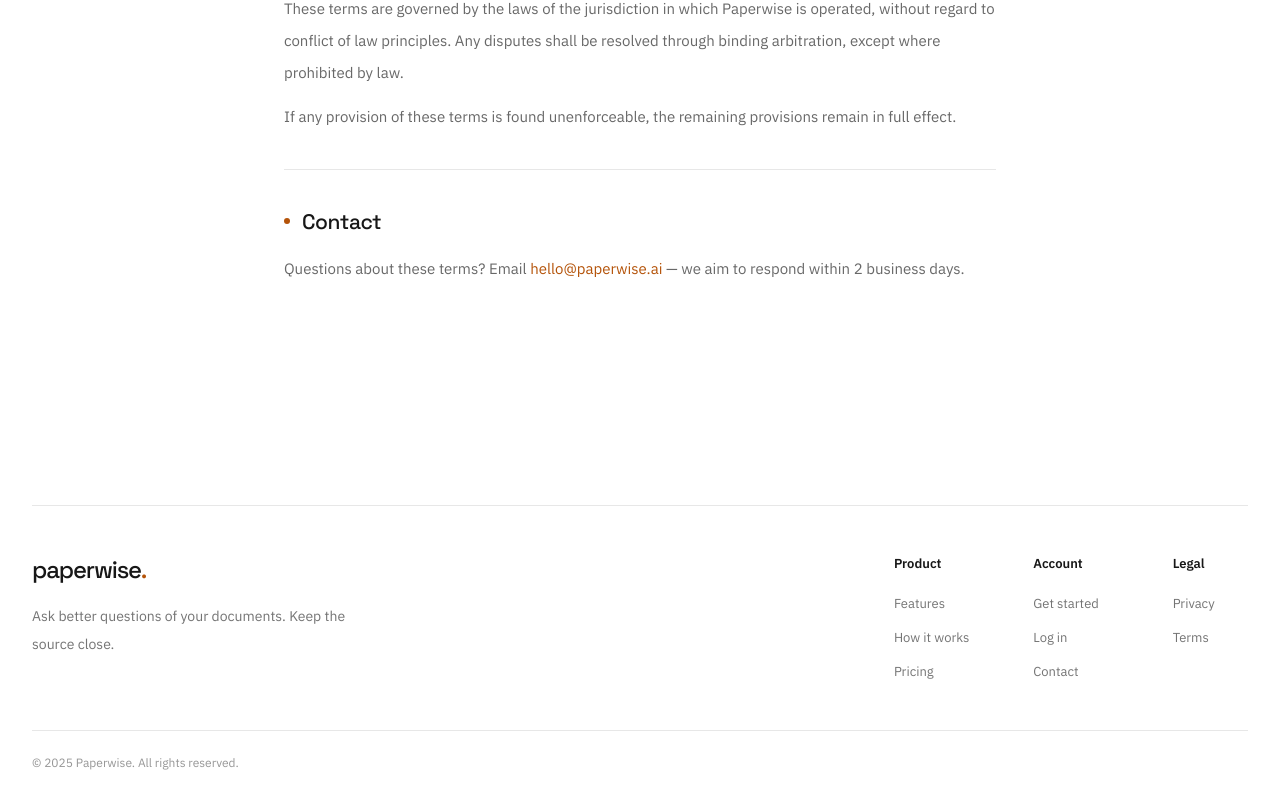
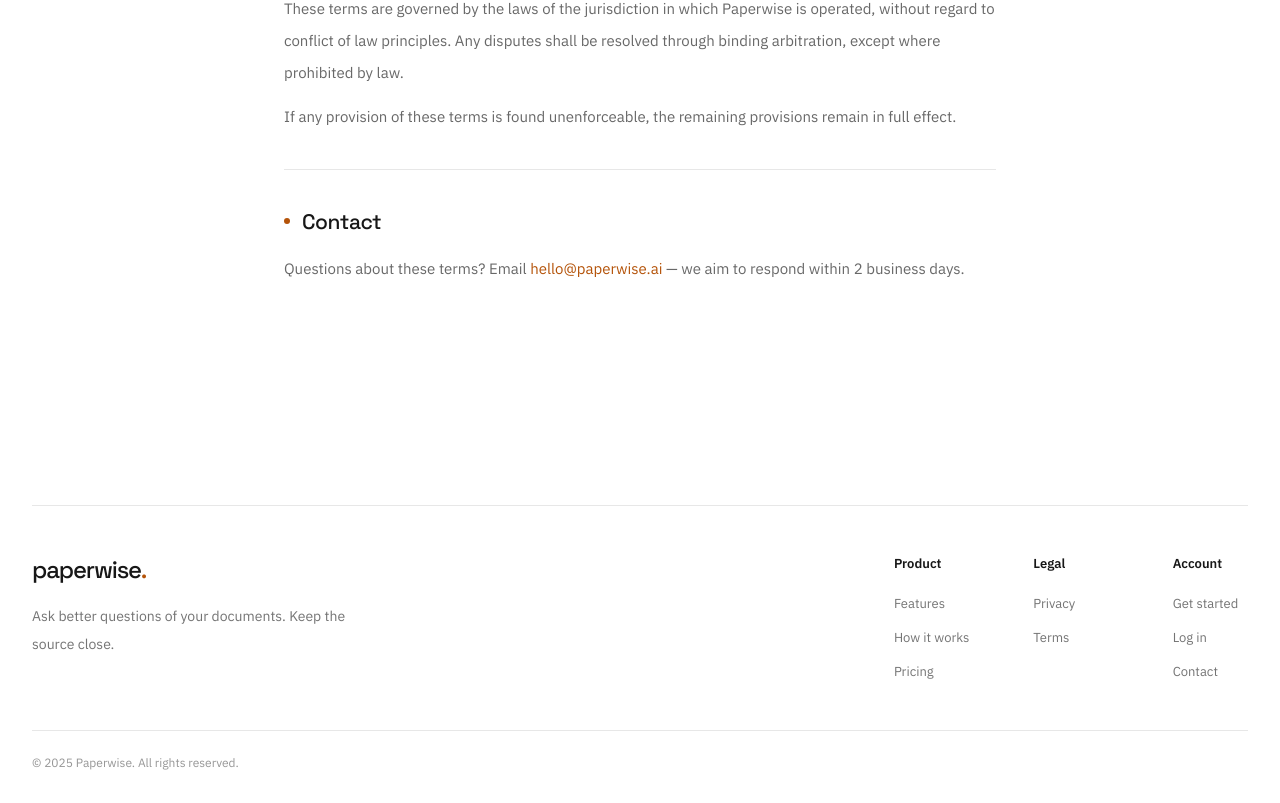
Before and after one commit to chaturved/ai-doc-assistant, a Next.js app in the folder frontend/: page /terms in a window 1280 px wide. Shown: the part 2982-3785 px from the top of the page. Built offline with nearby package versions, Linux system fonts and the light colour scheme; no server answers.

Commit message:
Auth buttons states

```diff
--- a/frontend/src/app/page.tsx
+++ b/frontend/src/app/page.tsx
@@ -1,8 +1,8 @@
-import Link from "next/link";
-import { ArrowRight, ArrowUpRight, FileSearch, FileText, MessageSquare, ShieldCheck, Sparkles } from "lucide-react";
+import { ArrowRight, FileSearch, FileText, MessageSquare, ShieldCheck, Sparkles } from "lucide-react";
 import { ProductPreview } from "@/components/site/product-preview";
 import { SiteFooter } from "@/components/site/site-footer";
 import { SiteNav } from "@/components/site/site-nav";
+import { AuthActionLink } from "@/components/site/auth-action-link";
 
 const steps = [
   { number: "01", title: "Bring your sources", description: "Add the reports, notes, and documents you want to understand. Your library keeps them together.", icon: FileText },
@@ -22,10 +22,10 @@ export default function LandingPage() {
               <h1 className="font-display text-[44px] font-medium leading-[1.02] tracking-[-0.045em] sm:text-[58px] lg:text-[72px]">Make sense of the files that matter.</h1>
               <p className="mt-7 max-w-[500px] text-[17px] leading-8 text-ink/65 md:text-[19px]">Paperwise turns scattered documents into answers you can verify. Ask a question, see the source, and keep moving.</p>
               <div className="mt-9 flex flex-wrap items-center gap-3">
-                <Link href="/signup" className="inline-flex min-h-12 items-center justify-center gap-2 rounded-full bg-ink px-6 text-sm font-medium text-bg transition hover:opacity-80">Start with your documents <ArrowUpRight size={16} /></Link>
+                <AuthActionLink signedOutLabel="Start with your documents" signedInLabel="Continue in your workspace" className="inline-flex min-h-12 items-center justify-center gap-2 rounded-full bg-ink px-6 text-sm font-medium text-bg transition hover:opacity-80" />
                 <a href="#how-it-works" className="inline-flex min-h-12 items-center justify-center gap-2 rounded-full border border-ink/20 px-6 text-sm font-medium transition hover:bg-ink/5">See how it works <ArrowRight size={16} /></a>
               </div>
-              <p className="mt-6 text-[13px] text-ink/45">Free to start · No payment details needed</p>
+              <p className="mt-6 text-[13px] text-ink/45">Your documents and conversations, all in one place.</p>
             </div>
 
             <div className="relative isolate overflow-hidden rounded-lg border border-ink/10 bg-card p-5 sm:p-8 lg:min-h-[550px] lg:pt-16">
@@ -58,7 +58,7 @@ export default function LandingPage() {
               <p className="mb-5 text-xs font-semibold uppercase tracking-[0.16em] text-accent">How Paperwise works</p>
               <h2 className="font-display text-[34px] font-medium leading-[1.1] tracking-[-0.035em] md:text-[48px]">A simple path from question to source.</h2>
               <p className="mt-5 text-[17px] leading-8 text-ink/60">The useful detail is already in your files. Paperwise helps you find it and see where it came from.</p>
-              <Link href="/signup" className="mt-8 inline-flex items-center gap-2 text-sm font-semibold text-accent hover:opacity-70">Open your workspace <ArrowUpRight size={16} /></Link>
+              <AuthActionLink signedOutLabel="Create your workspace" signedInLabel="Open your workspace" className="mt-8 inline-flex items-center gap-2 text-sm font-semibold text-accent hover:opacity-70" />
             </div>
             <div className="border-t border-ink/15">
               {steps.map(({ number, title, description, icon: Icon }) => (
@@ -96,8 +96,8 @@ export default function LandingPage() {
 
         <section className="px-5 md:px-8">
           <div className="mx-auto grid max-w-[1280px] gap-8 rounded-lg bg-[#1b1b1b] px-8 py-12 text-white dark:border dark:border-white/10 dark:bg-[#242424] md:grid-cols-[1fr_auto] md:items-end md:px-12 md:py-16">
-            <div><p className="mb-5 text-xs font-semibold uppercase tracking-[0.16em] text-amber-400">Ready when you are</p><h2 className="max-w-2xl font-display text-[34px] font-medium leading-[1.1] tracking-[-0.035em] md:text-[48px]">Your next answer starts with a document.</h2><p className="mt-4 text-[16px] leading-7 text-white/65">Start free and see what is already waiting in your files.</p></div>
-            <Link href="/signup" className="inline-flex min-h-12 w-fit items-center justify-center gap-2 rounded-full bg-amber-400 px-6 text-sm font-semibold text-[#211608] transition hover:opacity-85">Get started <ArrowUpRight size={16} /></Link>
+            <div><p className="mb-5 text-xs font-semibold uppercase tracking-[0.16em] text-amber-400">Ready when you are</p><h2 className="max-w-2xl font-display text-[34px] font-medium leading-[1.1] tracking-[-0.035em] md:text-[48px]">Your next answer starts with a document.</h2><p className="mt-4 text-[16px] leading-7 text-white/65">Bring your files together and ask your next question.</p></div>
+            <AuthActionLink signedOutLabel="Get started" signedInLabel="Go to workspace" className="inline-flex min-h-12 w-fit items-center justify-center gap-2 rounded-full bg-amber-400 px-6 text-sm font-semibold text-[#211608] transition hover:opacity-85" />
           </div>
         </section>
       </main>
--- a/frontend/src/app/pricing/page.tsx
+++ b/frontend/src/app/pricing/page.tsx
@@ -1,8 +1,8 @@
-import Link from "next/link";
-import { ArrowRight, ArrowUpRight, Check, Sparkles } from "lucide-react";
+import { Check, Sparkles } from "lucide-react";
 import { PricingWaitlistForm } from "@/components/site/pricing-waitlist-form";
 import { SiteNav } from "@/components/site/site-nav";
 import { SiteFooter } from "@/components/site/site-footer";
+import { AuthActionLink } from "@/components/site/auth-action-link";
 
 const freeFeatures = [
   "5 documents in your library",
@@ -51,9 +51,7 @@ export default function PricingPage() {
                     </li>
                   ))}
                 </ul>
-                <Link href="/signup" className="mt-10 inline-flex min-h-12 items-center justify-center gap-2 rounded-full bg-ink px-6 text-sm font-medium text-bg transition hover:opacity-80">
-                  Get started for free <ArrowUpRight size={16} />
-                </Link>
+                <AuthActionLink signedOutLabel="Get started for free" signedInLabel="Open your workspace" className="mt-10 inline-flex min-h-12 items-center justify-center gap-2 rounded-full bg-ink px-6 text-sm font-medium text-bg transition hover:opacity-80" />
               </article>
 
               <article className="relative flex h-full flex-col overflow-hidden rounded-md border border-accent/35 bg-card p-7 text-ink sm:p-9 lg:p-11">
@@ -83,7 +81,7 @@ export default function PricingPage() {
         <section className="mt-8 px-5 md:px-8">
           <div className="mx-auto flex max-w-[1280px] flex-col gap-6 border-t border-ink/15 pt-10 md:flex-row md:items-center md:justify-between">
             <div><h2 className="font-display text-[28px] font-medium tracking-[-0.03em] md:text-[36px]">Ready to see what your files know?</h2><p className="mt-2 text-[15px] leading-7 text-ink/60">Open your workspace and start with a question.</p></div>
-            <Link href="/signup" className="inline-flex min-h-11 w-fit shrink-0 items-center justify-center gap-2 rounded-full bg-ink px-6 text-sm font-medium text-bg transition hover:opacity-80">Get started <ArrowRight size={16} /></Link>
+            <AuthActionLink signedOutLabel="Get started" signedInLabel="Open your workspace" arrow="right" className="inline-flex min-h-11 w-fit shrink-0 items-center justify-center gap-2 rounded-full bg-ink px-6 text-sm font-medium text-bg transition hover:opacity-80" />
           </div>
         </section>
       </main>
--- /dev/null
+++ b/frontend/src/components/site/auth-action-link.tsx
@@ -0,0 +1,27 @@
+"use client";
+
+import Link from "next/link";
+import { ArrowRight, ArrowUpRight } from "lucide-react";
+import { useAuth } from "@/context/AuthContext";
+
+interface AuthActionLinkProps {
+  signedOutLabel: string;
+  signedInLabel?: string;
+  className: string;
+  arrow?: "right" | "up-right";
+}
+
+export function AuthActionLink({ signedOutLabel, signedInLabel = "Open your workspace", className, arrow = "up-right" }: AuthActionLinkProps) {
+  const { user, loading } = useAuth();
+  const Icon = arrow === "right" ? ArrowRight : ArrowUpRight;
+
+  if (loading) {
+    return <span role="status" aria-label="Checking account status" className={`${className} cursor-default opacity-50`}><span className="h-3 w-28 animate-pulse rounded-full bg-current/25" /></span>;
+  }
+
+  return (
+    <Link href={user ? "/dashboard" : "/signup"} className={className}>
+      {user ? signedInLabel : signedOutLabel} <Icon size={16} />
+    </Link>
+  );
+}
--- /dev/null
+++ b/frontend/src/components/site/site-account-links.tsx
@@ -0,0 +1,26 @@
+"use client";
+
+import Link from "next/link";
+import { useAuth } from "@/context/AuthContext";
+
+const signedOutLinks = [
+  { label: "Get started", href: "/signup" },
+  { label: "Log in", href: "/login" },
+];
+
+const signedInLinks = [
+  { label: "Workspace", href: "/dashboard" },
+  { label: "Profile", href: "/settings/profile" },
+];
+
+export function SiteAccountLinks() {
+  const { user, loading } = useAuth();
+  const links = loading ? [] : user ? signedInLinks : signedOutLinks;
+
+  return (
+    <>
+      {links.map((link) => <li key={link.href}><Link href={link.href} className="text-[13px] text-ink/60 transition hover:text-ink">{link.label}</Link></li>)}
+      <li><a href="mailto:hello@paperwise.ai" className="text-[13px] text-ink/60 transition hover:text-ink">Contact</a></li>
+    </>
+  );
+}
--- a/frontend/src/components/site/site-footer.tsx
+++ b/frontend/src/components/site/site-footer.tsx
@@ -1,8 +1,8 @@
 import Link from "next/link";
+import { SiteAccountLinks } from "@/components/site/site-account-links";
 
 const columns = [
   { heading: "Product", links: [{ label: "Features", href: "/#technology" }, { label: "How it works", href: "/#how-it-works" }, { label: "Pricing", href: "/pricing" }] },
-  { heading: "Account", links: [{ label: "Get started", href: "/signup" }, { label: "Log in", href: "/login" }, { label: "Contact", href: "mailto:hello@paperwise.ai" }] },
   { heading: "Legal", links: [{ label: "Privacy", href: "/privacy" }, { label: "Terms", href: "/terms" }] },
 ];
 
@@ -19,6 +19,7 @@ export function SiteFooter({ cta }: SiteFooterProps) {
           <div className="max-w-[320px]"><Link href="/" className="font-display text-2xl font-medium tracking-[-0.05em]">paperwise<span className="text-accent">.</span></Link><p className="mt-4 text-sm leading-7 text-ink/60">Ask better questions of your documents. Keep the source close.</p></div>
           <div className="grid grid-cols-2 gap-8 sm:grid-cols-3 sm:gap-16">
             {columns.map((column) => <div key={column.heading}><h2 className="mb-4 text-[13px] font-semibold">{column.heading}</h2><ul className="space-y-2.5">{column.links.map((link) => <li key={link.label}><Link href={link.href} className="text-[13px] text-ink/60 transition hover:text-ink">{link.label}</Link></li>)}</ul></div>)}
+            <div><h2 className="mb-4 text-[13px] font-semibold">Account</h2><ul className="space-y-2.5"><SiteAccountLinks /></ul></div>
           </div>
         </div>
         <div className="border-t border-ink/10 pt-6 text-xs text-ink/45">© {new Date().getFullYear()} Paperwise. All rights reserved.</div>
--- a/frontend/src/components/site/site-nav.tsx
+++ b/frontend/src/components/site/site-nav.tsx
@@ -4,6 +4,7 @@ import { useState } from "react";
 import Link from "next/link";
 import { ArrowUpRight, Menu, X } from "lucide-react";
 import { ThemeToggle } from "@/components/ui/theme-toggle";
+import { useAuth } from "@/context/AuthContext";
 
 const links = [
   { label: "Product", href: "/#technology" },
@@ -17,6 +18,8 @@ interface SiteNavProps {
 
 export function SiteNav({ showLogin = true }: SiteNavProps) {
   const [open, setOpen] = useState(false);
+  const { user, loading } = useAuth();
+  const firstName = user?.full_name.trim().split(/\s+/)[0] || "Account";
 
   return (
     <header className="fixed inset-x-0 top-0 z-50 border-b border-ink/10 bg-bg/95 text-ink backdrop-blur-xl">
@@ -27,12 +30,16 @@ export function SiteNav({ showLogin = true }: SiteNavProps) {
         </div>
         <div className="ml-auto hidden items-center gap-3 md:flex">
           <ThemeToggle />
-          {showLogin && <Link href="/login" className="px-2 text-[13px] font-medium text-ink/75 hover:text-ink">Log in</Link>}
-          <Link href="/signup" className="inline-flex min-h-9 items-center gap-1.5 rounded-full bg-ink px-4 text-[13px] font-medium text-bg transition hover:opacity-80">Get started <ArrowUpRight size={14} /></Link>
+          {loading ? <span className="h-5 w-16 animate-pulse rounded-full bg-ink/10" aria-label="Checking account status" role="status" /> : user ? (
+            <Link href="/settings/profile" className="max-w-36 truncate px-2 text-[13px] font-medium text-ink/75 hover:text-ink">Hi, {firstName}</Link>
+          ) : showLogin ? <Link href="/login" className="px-2 text-[13px] font-medium text-ink/75 hover:text-ink">Log in</Link> : null}
+          {loading ? <span className="h-9 w-32 animate-pulse rounded-full bg-ink/10" aria-hidden="true" /> : (
+            <Link href={user ? "/dashboard" : "/signup"} className="inline-flex min-h-9 items-center gap-1.5 rounded-full bg-ink px-4 text-[13px] font-medium text-bg transition hover:opacity-80">{user ? "Open workspace" : "Get started"} <ArrowUpRight size={14} /></Link>
+          )}
         </div>
         <div className="ml-auto flex items-center gap-2 md:hidden"><ThemeToggle /><button type="button" aria-label={open ? "Close menu" : "Open menu"} aria-expanded={open} onClick={() => setOpen(!open)} className="grid h-10 w-10 place-items-center rounded-sm border border-ink/15">{open ? <X size={20} /> : <Menu size={20} />}</button></div>
       </nav>
-      {open && <div className="border-t border-ink/10 bg-bg px-5 py-3 md:hidden"><div className="mx-auto flex max-w-[1280px] flex-col">{links.map((link) => <Link key={link.label} href={link.href} onClick={() => setOpen(false)} className="rounded-sm px-3 py-3 text-sm font-medium hover:bg-ink/5">{link.label}</Link>)}{showLogin && <Link href="/login" onClick={() => setOpen(false)} className="rounded-sm px-3 py-3 text-sm font-medium hover:bg-ink/5">Log in</Link>}<Link href="/signup" onClick={() => setOpen(false)} className="mt-2 rounded-full bg-ink px-4 py-3 text-center text-sm font-medium text-bg">Get started</Link></div></div>}
+      {open && <div className="border-t border-ink/10 bg-bg px-5 py-3 md:hidden"><div className="mx-auto flex max-w-[1280px] flex-col">{links.map((link) => <Link key={link.label} href={link.href} onClick={() => setOpen(false)} className="rounded-sm px-3 py-3 text-sm font-medium hover:bg-ink/5">{link.label}</Link>)}{!loading && user && <Link href="/settings/profile" onClick={() => setOpen(false)} className="rounded-sm px-3 py-3 text-sm font-medium hover:bg-ink/5">Profile</Link>}{!loading && !user && showLogin && <Link href="/login" onClick={() => setOpen(false)} className="rounded-sm px-3 py-3 text-sm font-medium hover:bg-ink/5">Log in</Link>}{!loading && <Link href={user ? "/dashboard" : "/signup"} onClick={() => setOpen(false)} className="mt-2 rounded-full bg-ink px-4 py-3 text-center text-sm font-medium text-bg">{user ? "Open workspace" : "Get started"}</Link>}</div></div>}
     </header>
   );
 }
--- a/frontend/src/lib/api-client.ts
+++ b/frontend/src/lib/api-client.ts
@@ -1,5 +1,6 @@
 import axios from "axios";
 import { fetchEventSource, type EventSourceMessage } from "@microsoft/fetch-event-source";
+import { isProtectedRoute } from "@/lib/auth-routes";
 
 // ─── Axios base client ────────────────────────────────────────────────────────
 
@@ -24,7 +25,7 @@ apiClient.interceptors.response.use(
   async (error) => {
     const originalRequest = error.config;
 
-    if (originalRequest.url?.includes("/v1/auth/login")) {
+    if (originalRequest.url?.includes("/v1/auth/login") || originalRequest.url?.includes("/v1/auth/refresh")) {
       return Promise.reject(error);
     }
 
@@ -46,7 +47,7 @@ apiClient.interceptors.response.use(
         return apiClient(originalRequest);
       } catch (err) {
         processQueue(err, null);
-        window.location.href = "/login";
+        if (isProtectedRoute(window.location.pathname)) window.location.href = "/login";
         return Promise.reject(err);
       } finally {
         isRefreshing = false;
--- /dev/null
+++ b/frontend/src/lib/auth-routes.ts
@@ -0,0 +1,9 @@
+export const PROTECTED_PATHS = ["/dashboard", "/analytics", "/settings", "/onboarding"];
+
+export function matchesRoute(pathname: string, route: string): boolean {
+  return pathname === route || pathname.startsWith(`${route}/`);
+}
+
+export function isProtectedRoute(pathname: string): boolean {
+  return PROTECTED_PATHS.some((route) => matchesRoute(pathname, route));
+}
--- a/frontend/src/middleware.ts
+++ b/frontend/src/middleware.ts
@@ -1,25 +1,14 @@
 import { NextResponse } from "next/server";
 import type { NextRequest } from "next/server";
+import { isProtectedRoute, matchesRoute } from "@/lib/auth-routes";
 
-const PROTECTED_PATHS = [
-  "/dashboard",
-  "/analytics",
-  "/settings",
-  "/onboarding",
-];
 const AUTH_ONLY_PATHS = ["/login", "/signup"];
-
-function matchesRoute(pathname: string, route: string): boolean {
-  return pathname === route || pathname.startsWith(`${route}/`);
-}
 
 export function middleware(request: NextRequest) {
   const { pathname } = request.nextUrl;
   const token = request.cookies.get("paperwise_access_token")?.value;
 
-  const isProtected = PROTECTED_PATHS.some((route) =>
-    matchesRoute(pathname, route),
-  );
+  const isProtected = isProtectedRoute(pathname);
   const isAuthOnly = AUTH_ONLY_PATHS.some((route) =>
     matchesRoute(pathname, route),
   );
```
